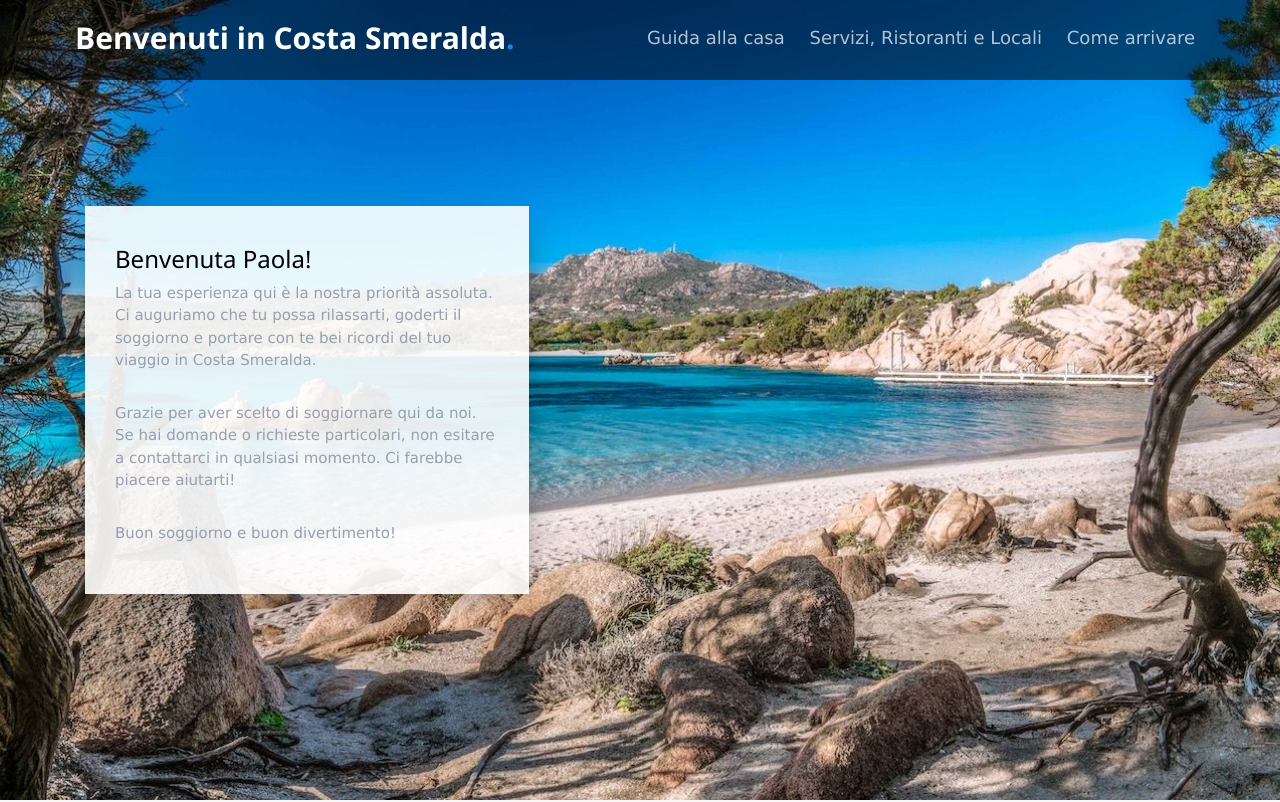
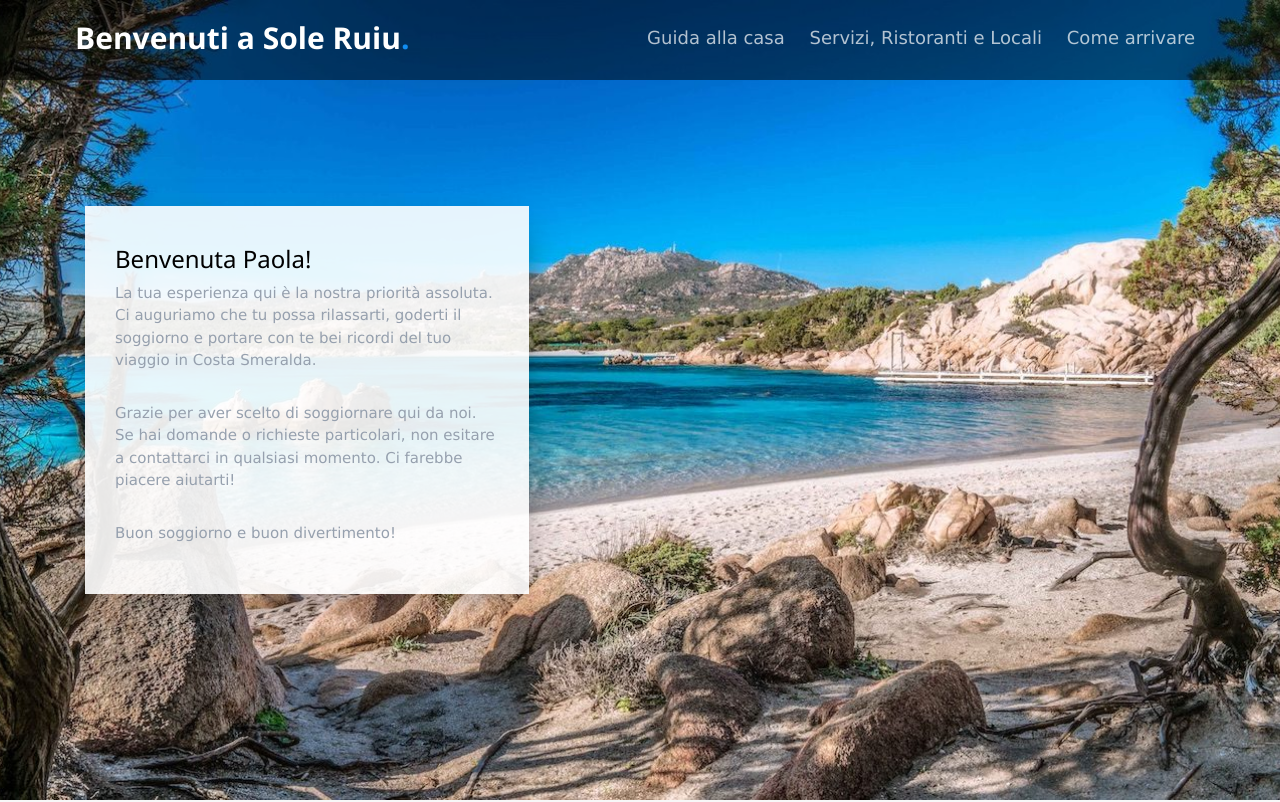
Before and after one commit to Alessandrovinci/casettasoleruiu, a plain HTML site: page index.html in a window 1280 px wide. Shown: the top 802 px of the page. Drawn offline with nearby package versions, Linux system fonts and the light colour scheme; files whose address does not match are found by name.

Commit message:
Update index.html

```diff
--- a/index.html
+++ b/index.html
@@ -62,7 +62,7 @@
 		<div class="container">
 			<div class="row">
 				<div class="header-inner">
-					<h1><a href="index.html">Benvenuti in Costa Smeralda<span>.</span></a></h1>
+					<h1><a href="index.html">Benvenuti a Sole Ruiu<span>.</span></a></h1>
 					<nav role="navigation">
 						<ul>
 							<li><a href="guida.html">Guida alla casa</a></li>
```
